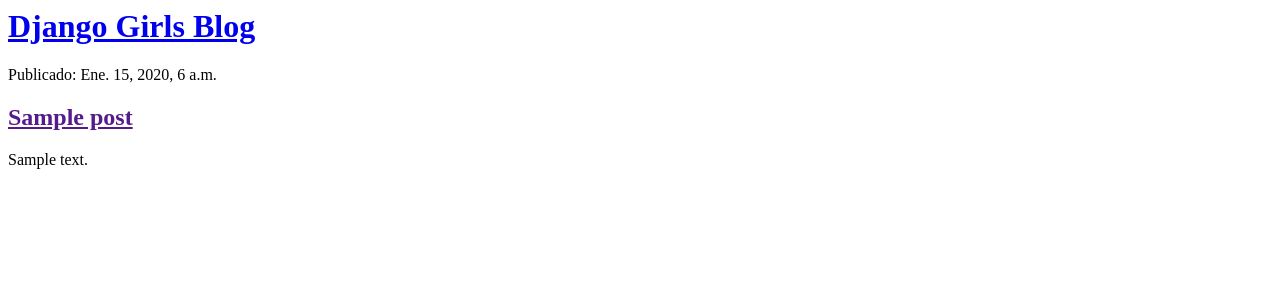
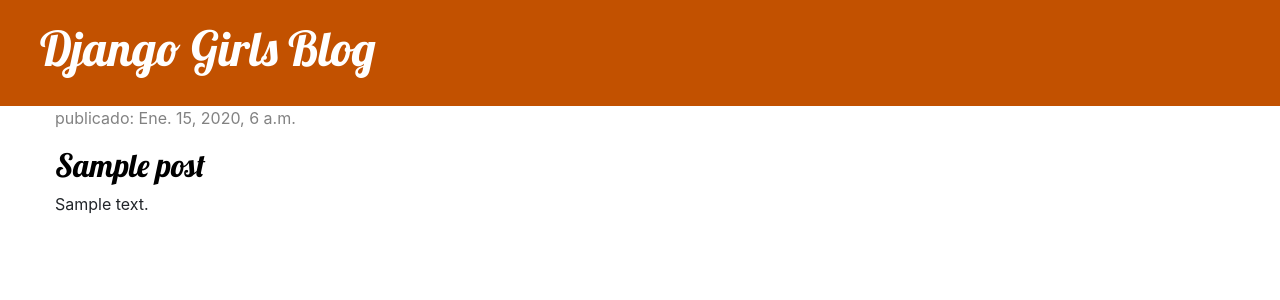
Before and after one commit to gabrielqzl/my-first-blog, a Django app: page / in a window 1280 px wide. Shown: the top 300 px of the page. Run offline with Django 3.2, Linux system fonts and the light colour scheme; tables that the repository leaves empty hold one stand-in row (values such as "Sample post").

Commit message:
Agregadas vistas y plantilla parar el detalle del post del blog así como también CSS para el sitio.

```diff
--- /dev/null
+++ b/blog/static/css/blog.css
@@ -0,0 +1,46 @@
+.page-header {
+    background-color: #C25100;
+    margin-top: 0;
+    padding: 20px 20px 20px 40px;
+}
+
+.page-header h1, .page-header h1 a, .page-header h1 a:visited, .page-header h1 a:active {
+    color: #ffffff;
+    font-size: 36pt;
+    text-decoration: none;
+}
+
+.content {
+    margin-left: 40px;
+}
+
+h1, h2, h3, h4 {
+    font-family: 'Lobster', cursive;
+}
+
+.date {
+    color: #828282;
+}
+
+.save {
+    float: right;
+}
+
+.post-form textarea, .post-form input {
+    width: 100%;
+}
+
+.top-menu, .top-menu:hover, .top-menu:visited {
+    color: #ffffff;
+    float: right;
+    font-size: 26pt;
+    margin-right: 20px;
+}
+
+.post {
+    margin-bottom: 70px;
+}
+
+.post h2 a, .post h2 a:visited {
+    color: #000000;
+}
--- /dev/null
+++ b/blog/templates/blog/base.html
@@ -0,0 +1,29 @@
+{% load static %}
+<html>
+
+<head>
+    <title>Django Girls blog</title>
+    <link rel="stylesheet" href="https://cdn.jsdelivr.net/npm/bootstrap@4.6.0/dist/css/bootstrap.min.css"
+        integrity="sha384-B0vP5xmATw1+K9KRQjQERJvTumQW0nPEzvF6L/Z6nronJ3oUOFUFpCjEUQouq2+l" crossorigin="anonymous">
+    <link rel="stylesheet" href="{% static 'css/blog.css' %}">
+    <link rel="preconnect" href="https://fonts.gstatic.com">
+    <link href="https://fonts.googleapis.com/css2?family=Lobster&display=swap" rel="stylesheet">
+</head>
+
+<body>
+
+<div class="page-header">
+    <h1><a href="/">Django Girls Blog</a></h1>
+</div>
+<div class="content container">
+    <div class="row">
+        <div class="col-md-8">
+            {% block content %}
+            {% endblock %}
+        </div>
+    </div>
+</div>
+
+</body>
+
+</html>
--- a/blog/templates/blog/post_list.html
+++ b/blog/templates/blog/post_list.html
@@ -1,19 +1,13 @@
-<html>
-    <head>
-        <title>Django Girls blog</title>
-    </head>
-    <body>
-        <div>
-            <h1><a href="/">Django Girls Blog</a></h1>
+{% extends 'blog/base.html' %}
+
+{% block content %}
+    {% for post in posts %}
+    <div class="post">
+        <div class="date">
+            <p>publicado: {{ post.published_date }}</p>
         </div>
-
-        {% for post in posts %}
-            <div>
-                <p>Publicado: {{ post.published_date }}</p>
-                <h2><a href="">{{ post.title }}</a></h2>
-                <p>{{ post.text|linebreaksbr }}</p>
-            </div>
-        {% endfor %}
-
-    </body>
-</html>
+        <h2><a href="{% url 'post_detail' pk=post.pk %}">{{ post.title }}</a></h2>
+        <p>{{ post.text|linebreaksbr }}</p>
+    </div>
+    {% endfor %}
+{% endblock %}
--- a/blog/urls.py
+++ b/blog/urls.py
@@ -3,4 +3,5 @@
 
 urlpatterns = [
     path('', views.post_list, name='post_list'),
+    path('post/<int:pk>/', views.post_details, name='post_detail'),
 ]
--- a/blog/views.py
+++ b/blog/views.py
@@ -1,4 +1,4 @@
-from django.shortcuts import render
+from django.shortcuts import render, get_object_or_404
 from django.utils import timezone
 from .models import Post
 
@@ -6,3 +6,8 @@
 def post_list(request):
     posts = Post.objects.filter(published_date__lte=timezone.now()).order_by('published_date')
     return render(request, 'blog/post_list.html', {'posts': posts})
+
+
+def post_details(request, pk):
+    post = get_object_or_404(Post, pk=pk)
+    return render(request, 'blog/post_detail.html', {'post': post})
```
Also changed, not shown: blog/templates/blog/post_detail.html (added, +13 -0 lines).
